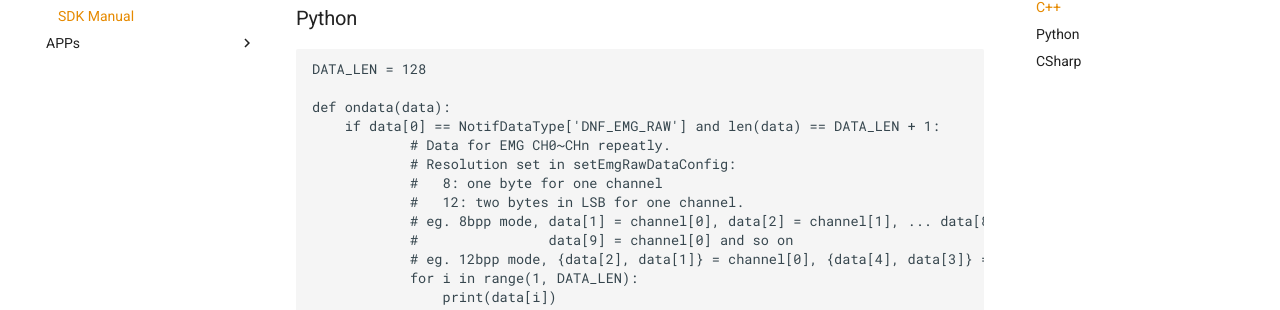
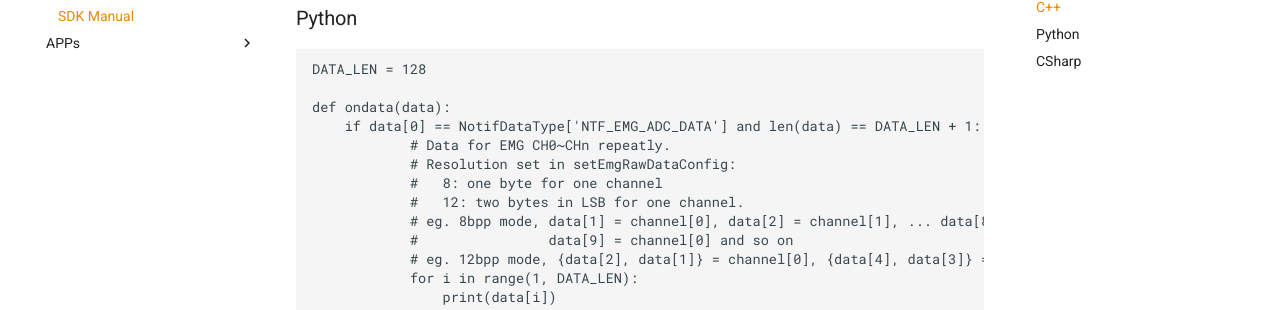
Before and after one commit to oymotion/oymotionDeveloperCommunity, an MkDocs documentation site: the page built from docs/gForceSDK/gForceSDK.md, in a window 1280 px wide and 900 px high, scrolled down 3564 px. Shown: the part 200-510 px from the top of the window. Built offline with MkDocs 1.6.1 and Material for MkDocs 9.7.7, drawn with Linux system fonts in a browser that asks for light colours; some of the changed text lies outside the part shown.

Commit message:
Fix name error of data type

```diff
--- a/docs/gForceSDK/gForceSDK.md
+++ b/docs/gForceSDK/gForceSDK.md
@@ -108,7 +108,7 @@ void onExtendedDeviceData(SPDEVICE device, DeviceDataType dataType, gfsPtr<const
 DATA_LEN = 128
 
 def ondata(data):
-    if data[0] == NotifDataType['DNF_EMG_RAW'] and len(data) == DATA_LEN + 1:
+    if data[0] == NotifDataType['NTF_EMG_ADC_DATA'] and len(data) == DATA_LEN + 1:
             # Data for EMG CH0~CHn repeatly.
             # Resolution set in setEmgRawDataConfig:
             #   8: one byte for one channel
```
